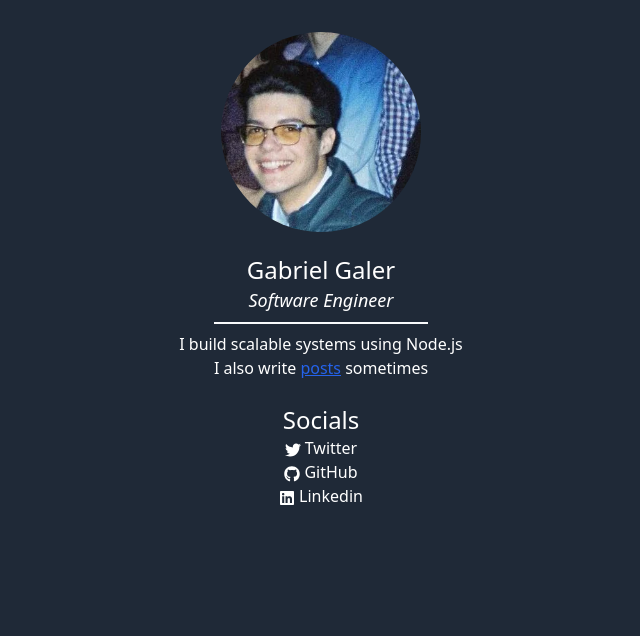
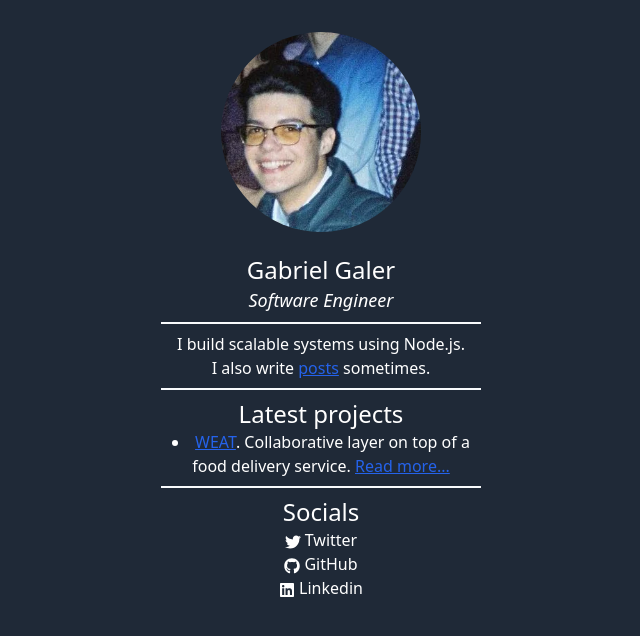
Before and after one commit to galer7/portfolio-old, a Next.js app: page / in a window 1280 px wide. Shown: the top 636 px of the page, without its empty margins (319-959 px from the left). Built offline with nearby package versions, Linux system fonts and the light colour scheme.

Commit message:
Add projects section

```diff
--- a/src/pages/index.tsx
+++ b/src/pages/index.tsx
@@ -17,8 +17,8 @@ const Home: NextPage = () => {
       </div>
       <h1>Gabriel Galer</h1>
       <h3 className="italic">Software Engineer</h3>
-      <hr className="border-t-2 border-t-slate-50 w-1/6 my-2"></hr>
-      <h4>I build scalable systems using Node.js</h4>
+      <hr className="border-t-2 border-t-slate-50 w-1/4 my-2"></hr>
+      <h4>I build scalable systems using Node.js.</h4>
       <h4>
         I also write{" "}
         <Link href={"/posts"}>
@@ -26,9 +26,33 @@ const Home: NextPage = () => {
             posts
           </a>
         </Link>{" "}
-        sometimes
+        sometimes.
       </h4>
-      <h1 className="mt-6">Socials</h1>
+      <hr className="border-t-2 border-t-slate-50 w-1/4 my-2"></hr>
+
+      <h1>Latest projects</h1>
+      <ul className="w-1/4 list-disc list-inside">
+        <li>
+          <a
+            className="underline text-blue-600 hover:text-blue-800 visited:text-purple-600"
+            target="_blank"
+            rel="noreferrer"
+            href="https://weat.galer7.com"
+          >
+            WEAT
+          </a>
+          . Collaborative layer on top of a food delivery service.{" "}
+          <Link href={"/posts/weat"}>
+            <a className="underline text-blue-600 hover:text-blue-800 visited:text-purple-600">
+              Read more...
+            </a>
+          </Link>{" "}
+        </li>
+      </ul>
+
+      <hr className="border-t-2 border-t-slate-50 w-1/4 my-2"></hr>
+
+      <h1>Socials</h1>
       <ul>
         <li>
           <a
```
Also changed, not shown: src/data/weat.mdx (added).
